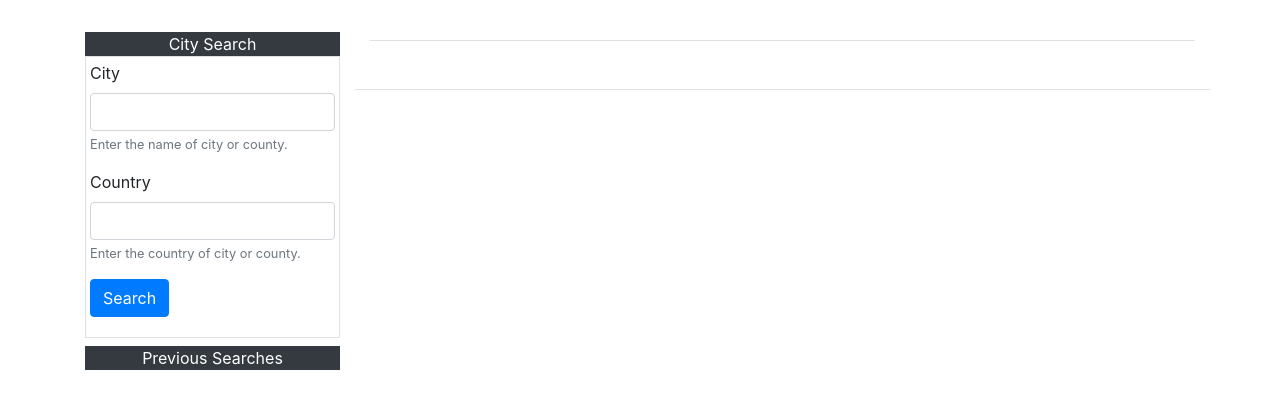
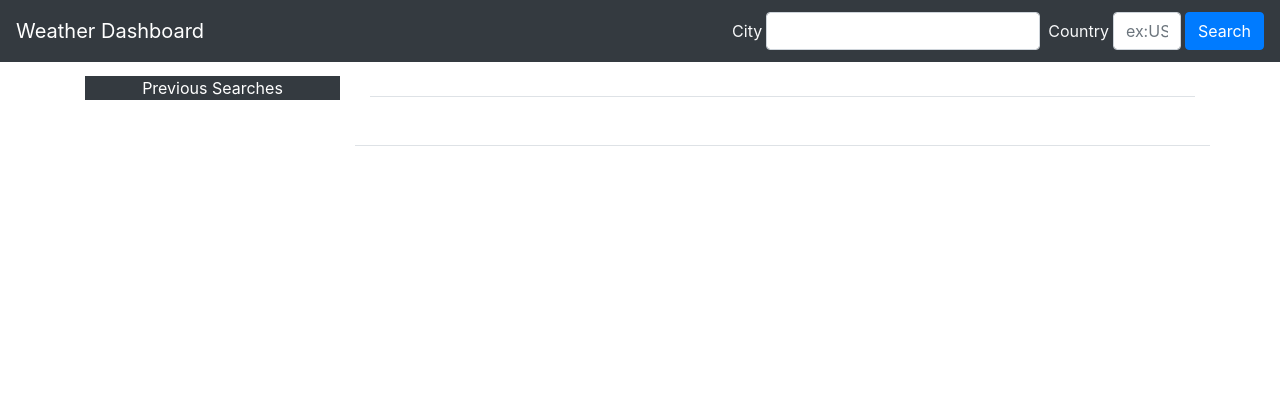
Before and after one commit to krpharr/weather-dashboard, a plain HTML site: page index.html in a window 1280 px wide. Drawn offline with nearby package versions, Linux system fonts and the light colour scheme.

Commit message:
add header w collapsable menu

```diff
--- a/assets/css/style.css
+++ b/assets/css/style.css
@@ -2,13 +2,15 @@
     border: blue 1px solid;
 } */
 
-.header {
+
+/* .header {
     height: 68px;
     width: 100%;
-}
+} */
 
 .container {
     min-width: 320px;
+    margin-top: 72px;
 }
 
 .previous-search {
@@ -62,7 +64,11 @@
 
 /* Medium devices (landscape tablets, 768px and up) */
 
-@media only screen and (min-width: 768px) {}
+@media only screen and (min-width: 768px) {
+    #past-searches-menu-ID {
+        display: none;
+    }
+}
 
 
 /* Large devices (laptops/desktops, 992px and up) */
--- a/index.html
+++ b/index.html
@@ -13,18 +13,46 @@
 
 <body class="d-flex flex-column h-100">
     <!-- Begin page content -->
-    <!-- <div class="header"></div> -->
-    <div class="container mt-3">
+
+    <header>
+        <nav class="navbar navbar-expand-md navbar-dark fixed-top bg-dark">
+            <a class="navbar-brand" href="#">Weather Dashboard</a>
+            <button class="navbar-toggler" type="button" data-toggle="collapse" data-target="#navbarCollapse" aria-controls="navbarCollapse" aria-expanded="false" aria-label="Toggle navigation">
+            <span class="navbar-toggler-icon"></span>
+          </button>
+            <div class="collapse navbar-collapse" id="navbarCollapse">
+                <ul class="navbar-nav mr-auto">
+                    <li class="nav-item active">
+                        <a class="nav-link" id="past-searches-menu-ID" href="#previous-search-header-ID">Past Searches <span class="sr-only">(current)</span></a>
+                    </li>
+                </ul>
+                <form class="form-inline text-light mt-2 mt-md-0">
+                    <div class="form-group m-1">
+                        <label for="input-cityname-ID">City</label>
+                        <input type="text" class="form-control ml-1" id="input-cityname-ID">
+                    </div>
+                    <div class="form-group m-1 col-xs-12">
+                        <label for="input-country-ID">Country</label>
+                        <input type="text" class="form-control ml-1" id="input-country-ID" style="width: 68px;" placeholder="ex:US">
+                    </div>
+                    <button type="submit" class="btn btn-primary col-xs-12" id="submit-search-btn-ID">Search</button>
+                </form>
+            </div>
+        </nav>
+    </header>
+
+
+    <div id="container-ID" class="container">
 
         <div class="row h-100">
 
             <div id="col-a" class="col-sm-3 col-xs-12">
-                <!-- search and past search results column -->
-                <div class="text-white bg-dark text-center mt-3">City Search</div>
+
+                <!-- <div class="text-white bg-dark text-center mt-3">City Search</div>
                 <div class="border p-1 mb-2">
 
                     <div class="mb-3" id="form-container-ID">
-                        <form>
+                        <form class="form-inline mt-2 mt-md-0">
                             <div class="form-group">
                                 <label for="input-cityname-ID">City</label>
                                 <input type="text" class="form-control" id="input-cityname-ID" aria-describedby="citynameHelp">
@@ -38,9 +66,9 @@
                             <button type="submit" class="btn btn-primary" id="submit-search-btn-ID">Search</button>
                         </form>
                     </div>
+                </div> -->
 
-                </div>
-                <div class="text-white bg-dark text-center mt-1 mb-1">Previous Searches</div>
+                <div id="previous-search-header-ID" class="text-white bg-dark text-center mt-1 mb-1">Previous Searches</div>
                 <div id="previous-search-ID">
 
                 </div>
```
